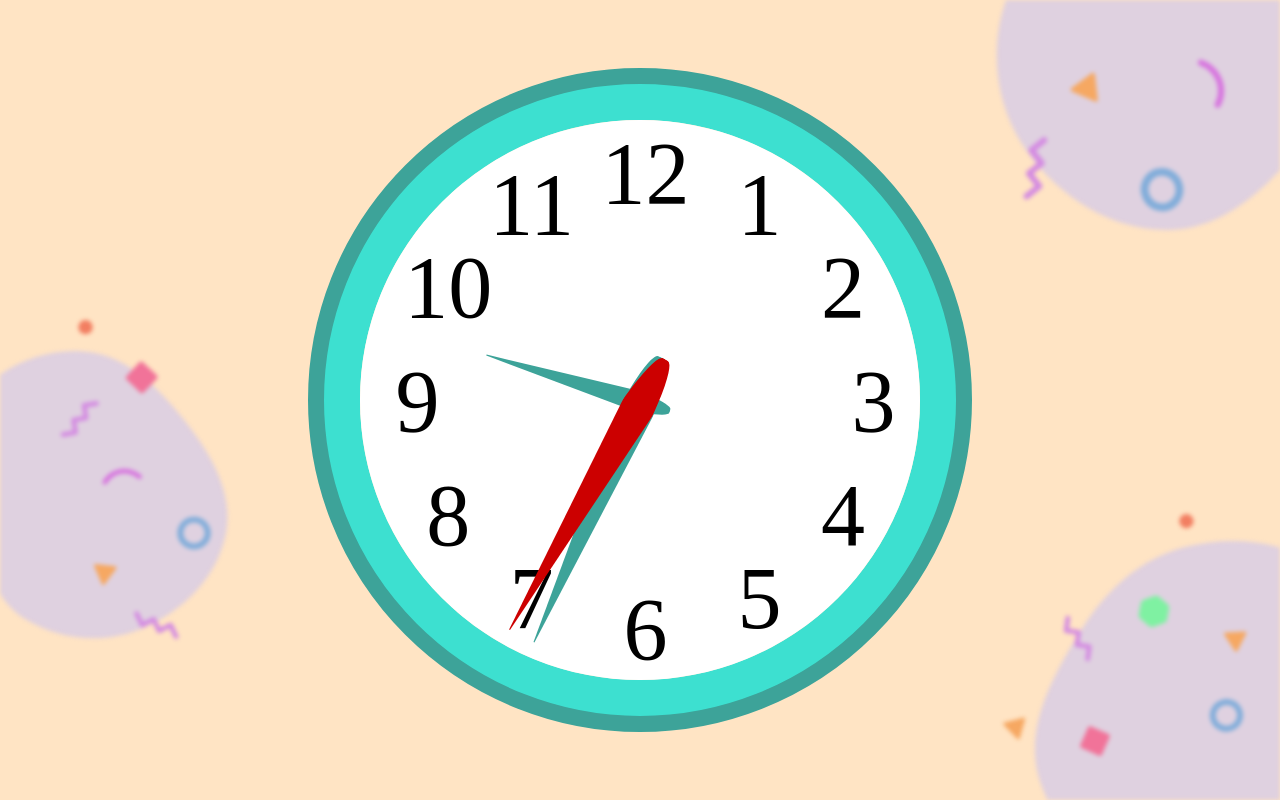
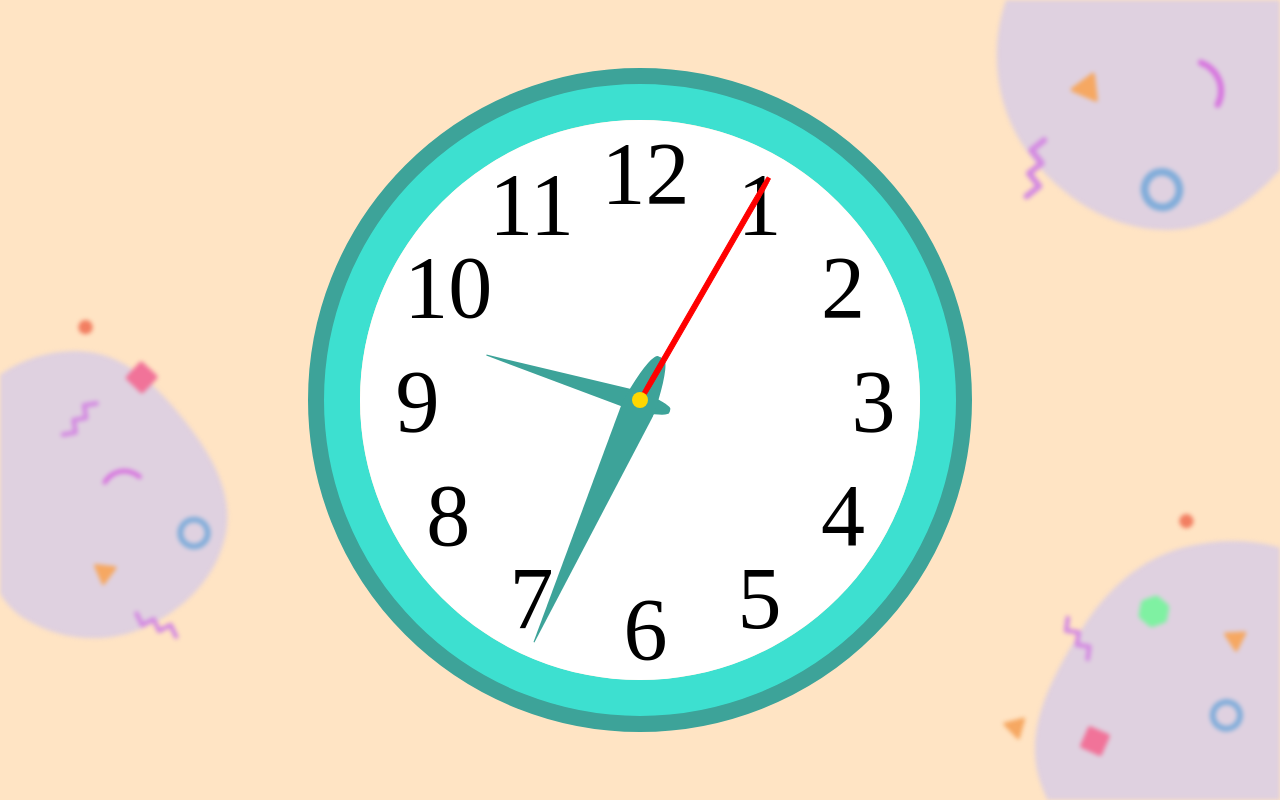
Before and after one commit to MrFootwork/analog-clock, a Vue app: page / in a window 1280 px wide. Built offline with nearby package versions, Linux system fonts and the light colour scheme.

Commit message:
new second clock hand

```diff
--- a/src/components/ClockHands.vue
+++ b/src/components/ClockHands.vue
@@ -38,6 +38,7 @@ watchEffect(() => {
     <div class="hand hour" :style="{ rotate: degHour + 'deg' }"></div>
     <div class="hand minute" :style="{ rotate: degMinute + 'deg' }"></div>
     <div class="hand second" :style="{ rotate: degSecond + 'deg' }"></div>
+    <div class="button"></div>
   </div>
 </template>
 
@@ -51,18 +52,6 @@ watchEffect(() => {
   align-items: center;
   justify-content: center;
 
-  .hour {
-    @include setSizeHand($size: 24, $color: hwb(174 24% 36%));
-  }
-
-  .minute {
-    @include setSizeHand($size: 39, $color: hwb(174 24% 36%));
-  }
-
-  .second {
-    @include setSizeHand($size: 39, $color: hsl(0, 100%, 40%));
-  }
-
   .hand {
     position: absolute;
     transform-origin: 50% 84%;
@@ -74,5 +63,41 @@ watchEffect(() => {
     // transition: 1s ease-in-out;
 
   }
+
+  .hour {
+    @include setSizeHand($size: 24, $color: hwb(174 24% 36%));
+  }
+
+  .minute {
+    @include setSizeHand($size: 39, $color: hwb(174 24% 36%));
+  }
+
+  .second {
+    background-color: red;
+    border: 1px solid red;
+    border-radius: 15%;
+    transform-origin: 50% 0%;
+
+    @media (orientation: landscape) {
+      height: 32vh;
+      width: .5vh;
+      translate: 0 16.25vh;
+    }
+
+    @media (orientation: portrait) {
+      height: 32vw;
+      width: .5vw;
+      translate: 0 16.25vw;
+    }
+  }
+
+  .button {
+    height: 2vh;
+    width: 2vh;
+    border-radius: 50%;
+    background-color: gold;
+    z-index: 10;
+    ;
+  }
 }
 </style>
```
